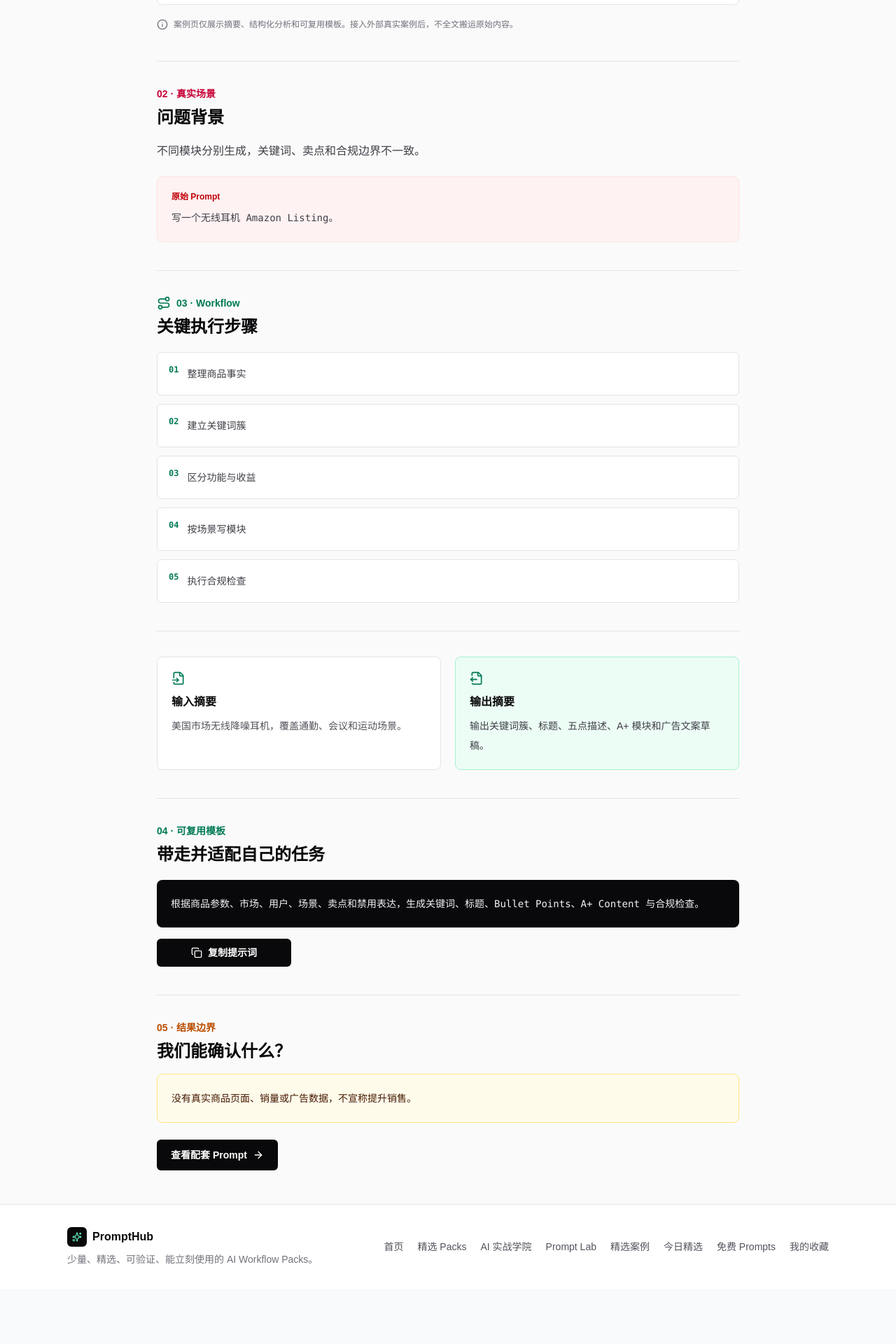
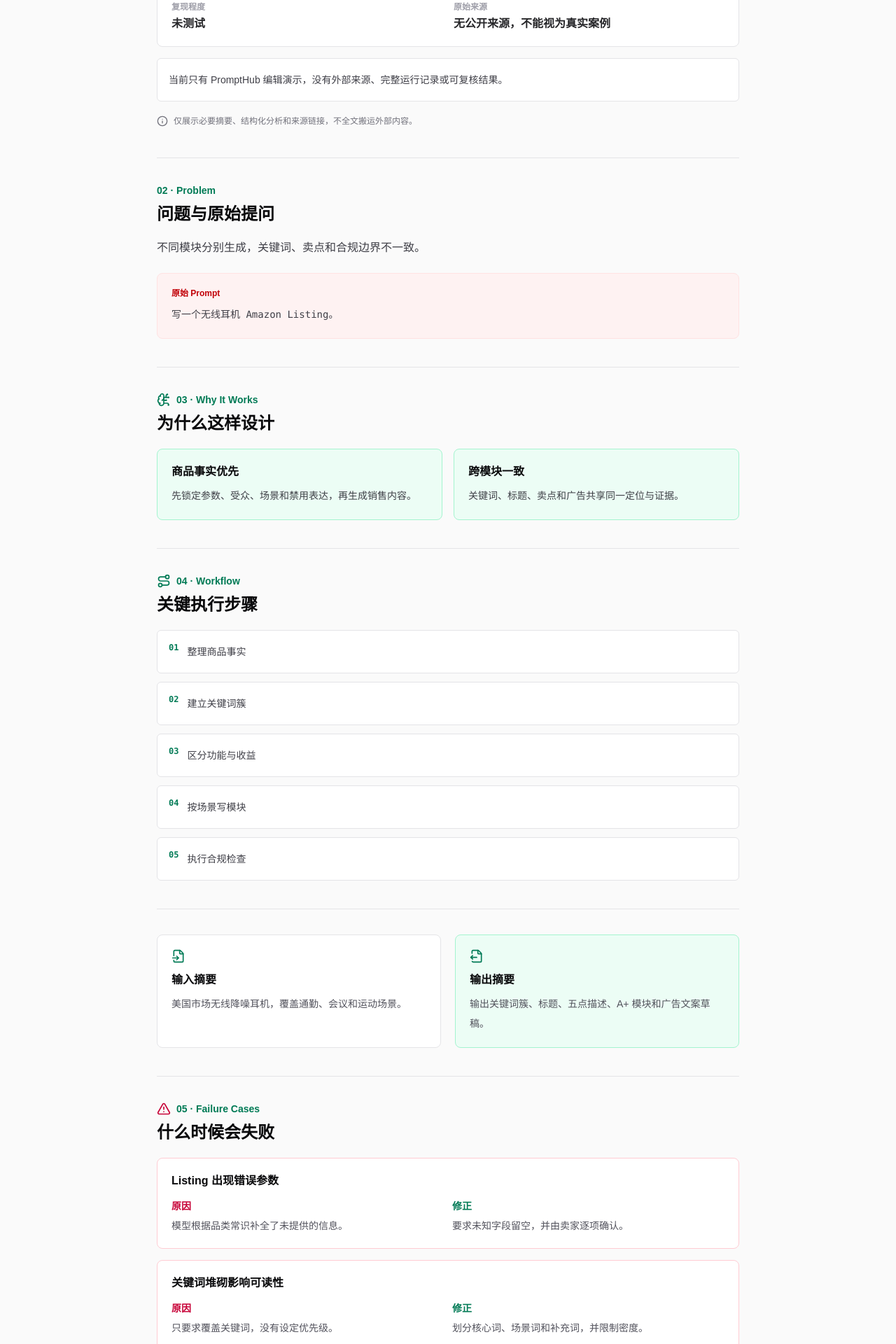
Before and after one commit to lyu20161226-beep/PromptHub, a Next.js app: page /cases/amazon-headphones-listing in a window 1280 px wide. Shown: the part 760-2680 px from the top of the page at 70% size. Before the commit the page ends 2601 px from the top, so only its background shows below. Built offline with nearby package versions, Linux system fonts and the light colour scheme; no server answers.

Commit message:
add evidence and model evaluation to workflow cases

```diff
--- a/src/components/CaseDetail.tsx
+++ b/src/components/CaseDetail.tsx
@@ -1,16 +1,34 @@
 import Link from "next/link";
+import type { ReactNode } from "react";
 import {
+  AlertTriangle,
   ArrowLeft,
   ArrowRight,
+  BrainCircuit,
+  CheckCircle2,
   ExternalLink,
   FileInput,
   FileOutput,
+  FlaskConical,
   Info,
   Route,
   ShieldAlert,
 } from "lucide-react";
 import { CopyButton } from "@/components/CopyButton";
 import type { CuratedCase } from "@/data/case-studies";
+
+const statusLabels = {
+  verified: "Verified",
+  "source-linked": "Source-linked",
+  unverified: "Demo · Unverified",
+} as const;
+
+const reproducibilityLabels = {
+  high: "高",
+  medium: "中",
+  low: "低",
+  "not-tested": "未测试",
+} as const;
 
 export function CaseDetail({ caseItem }: { caseItem: CuratedCase }) {
   return (
@@ -24,34 +42,36 @@
             </Link>
             <div className="mt-7 flex flex-wrap items-center gap-2">
               <span className="rounded-full bg-amber-100 px-3 py-1 text-xs font-bold text-amber-800">
-                Demo · Unverified
+                {statusLabels[caseItem.verificationStatus]}
               </span>
-              <span className="rounded-full bg-zinc-100 px-3 py-1 text-xs font-bold text-zinc-600">
-                {caseItem.category}
-              </span>
+              <span className="rounded-full bg-zinc-100 px-3 py-1 text-xs font-bold text-zinc-600">{caseItem.category}</span>
             </div>
             <h1 className="mt-4 text-4xl font-bold leading-tight text-zinc-950 sm:text-5xl">{caseItem.title}</h1>
             <p className="mt-5 text-lg leading-8 text-zinc-600">{caseItem.useCase}</p>
+            {caseItem.verificationStatus === "unverified" ? (
               <div className="mt-6 rounded-lg border border-amber-200 bg-amber-50 p-4">
                 <div className="flex gap-3">
                   <ShieldAlert className="mt-0.5 h-5 w-5 shrink-0 text-amber-700" aria-hidden="true" />
                   <div>
-                  <p className="font-bold text-amber-950">当前是未验证的结构示例</p>
+                    <p className="font-bold text-amber-950">当前是未验证的结构演示</p>
                     <p className="mt-1 text-sm leading-6 text-amber-900">{caseItem.curatorNote}</p>
                   </div>
                 </div>
               </div>
+            ) : null}
           </div>
         </header>
 
         <div className="mx-auto max-w-4xl space-y-10 px-4 py-12 sm:px-6 lg:px-8">
           <section>
-            <p className="text-sm font-bold text-emerald-700">01 · 来源与证据</p>
-            <h2 className="mt-2 text-2xl font-bold text-zinc-950">来源信息</h2>
+            <SectionLabel index="01" label="Evidence" />
+            <h2 className="mt-2 text-2xl font-bold text-zinc-950">来源与证据</h2>
             <dl className="mt-5 grid gap-4 rounded-lg border border-zinc-200 bg-white p-5 sm:grid-cols-2">
-              <div><dt className="text-xs font-bold text-zinc-400">平台</dt><dd className="mt-1 font-semibold text-zinc-800">{caseItem.sourcePlatform}</dd></div>
-              <div><dt className="text-xs font-bold text-zinc-400">作者</dt><dd className="mt-1 font-semibold text-zinc-800">{caseItem.sourceAuthor ?? "未提供"}</dd></div>
-              <div><dt className="text-xs font-bold text-zinc-400">日期</dt><dd className="mt-1 font-semibold text-zinc-800">{caseItem.sourceDate ?? "未提供"}</dd></div>
+              <Fact label="来源平台" value={caseItem.sourcePlatform} />
+              <Fact label="作者" value={caseItem.sourceAuthor ?? "未提供"} />
+              <Fact label="来源日期" value={caseItem.sourceDate ?? "未提供"} />
+              <Fact label="测试日期" value={caseItem.evidence.testedAt ?? "尚未测试"} />
+              <Fact label="复现程度" value={reproducibilityLabels[caseItem.evidence.reproducibility]} />
               <div>
                 <dt className="text-xs font-bold text-zinc-400">原始来源</dt>
                 <dd className="mt-1 font-semibold text-zinc-800">
@@ -63,15 +83,18 @@
                 </dd>
               </div>
             </dl>
+            <p className="mt-4 rounded-md border border-zinc-200 bg-white p-4 text-sm leading-7 text-zinc-700">
+              {caseItem.evidence.summary}
+            </p>
             <p className="mt-4 flex gap-2 text-xs leading-6 text-zinc-500">
               <Info className="mt-1 h-4 w-4 shrink-0" aria-hidden="true" />
-              案例页仅展示摘要、结构化分析和可复用模板。接入外部真实案例后，不全文搬运原始内容。
+              仅展示必要摘要、结构化分析和来源链接，不全文搬运外部内容。
             </p>
           </section>
 
           <section className="border-t border-zinc-200 pt-9">
-            <p className="text-sm font-bold text-rose-700">02 · 真实场景</p>
-            <h2 className="mt-2 text-2xl font-bold text-zinc-950">问题背景</h2>
+            <SectionLabel index="02" label="Problem" />
+            <h2 className="mt-2 text-2xl font-bold text-zinc-950">问题与原始提问</h2>
             <p className="mt-4 text-base leading-8 text-zinc-700">{caseItem.problem}</p>
             <div className="mt-5 rounded-lg border border-red-100 bg-red-50 p-5">
               <p className="text-xs font-bold text-red-700">原始 Prompt</p>
@@ -81,8 +104,24 @@
 
           <section className="border-t border-zinc-200 pt-9">
             <div className="flex items-center gap-2 text-emerald-700">
+              <BrainCircuit className="h-5 w-5" aria-hidden="true" />
+              <SectionLabel index="03" label="Why It Works" />
+            </div>
+            <h2 className="mt-2 text-2xl font-bold text-zinc-950">为什么这样设计</h2>
+            <div className="mt-5 grid gap-4 sm:grid-cols-2">
+              {caseItem.whyItWorks.map((item) => (
+                <div className="rounded-lg border border-emerald-200 bg-emerald-50 p-5" key={item.principle}>
+                  <h3 className="font-bold text-zinc-950">{item.principle}</h3>
+                  <p className="mt-2 text-sm leading-7 text-zinc-700">{item.explanation}</p>
+                </div>
+              ))}
+            </div>
+          </section>
+
+          <section className="border-t border-zinc-200 pt-9">
+            <div className="flex items-center gap-2 text-emerald-700">
               <Route className="h-5 w-5" aria-hidden="true" />
-              <p className="text-sm font-bold">03 · Workflow</p>
+              <SectionLabel index="04" label="Workflow" />
             </div>
             <h2 className="mt-2 text-2xl font-bold text-zinc-950">关键执行步骤</h2>
             <ol className="mt-5 space-y-3">
@@ -96,20 +135,51 @@
           </section>
 
           <section className="grid gap-5 border-t border-zinc-200 pt-9 md:grid-cols-2">
-            <div className="rounded-lg border border-zinc-200 bg-white p-5">
-              <FileInput className="h-5 w-5 text-emerald-700" aria-hidden="true" />
-              <h2 className="mt-3 font-bold text-zinc-950">输入摘要</h2>
-              <p className="mt-2 text-sm leading-7 text-zinc-600">{caseItem.inputSummary}</p>
+            <SummaryCard icon={<FileInput className="h-5 w-5" />} title="输入摘要" text={caseItem.inputSummary} />
+            <SummaryCard icon={<FileOutput className="h-5 w-5" />} title="输出摘要" text={caseItem.outputSummary} accent />
+          </section>
+
+          <section className="border-t border-zinc-200 pt-9">
+            <div className="flex items-center gap-2 text-rose-700">
+              <AlertTriangle className="h-5 w-5" aria-hidden="true" />
+              <SectionLabel index="05" label="Failure Cases" />
             </div>
-            <div className="rounded-lg border border-emerald-200 bg-emerald-50 p-5">
-              <FileOutput className="h-5 w-5 text-emerald-700" aria-hidden="true" />
-              <h2 className="mt-3 font-bold text-zinc-950">输出摘要</h2>
-              <p className="mt-2 text-sm leading-7 text-zinc-700">{caseItem.outputSummary}</p>
+            <h2 className="mt-2 text-2xl font-bold text-zinc-950">什么时候会失败</h2>
+            <div className="mt-5 space-y-4">
+              {caseItem.failureCases.map((failure) => (
+                <div className="rounded-lg border border-rose-200 bg-white p-5" key={failure.symptom}>
+                  <h3 className="font-bold text-zinc-950">{failure.symptom}</h3>
+                  <dl className="mt-3 grid gap-3 text-sm leading-6 sm:grid-cols-2">
+                    <div><dt className="font-bold text-rose-700">原因</dt><dd className="mt-1 text-zinc-600">{failure.cause}</dd></div>
+                    <div><dt className="font-bold text-emerald-700">修正</dt><dd className="mt-1 text-zinc-600">{failure.fix}</dd></div>
+                  </dl>
+                </div>
+              ))}
             </div>
           </section>
 
           <section className="border-t border-zinc-200 pt-9">
-            <p className="text-sm font-bold text-emerald-700">04 · 可复用模板</p>
+            <div className="flex items-center gap-2 text-emerald-700">
+              <FlaskConical className="h-5 w-5" aria-hidden="true" />
+              <SectionLabel index="06" label="Model Comparison" />
+            </div>
+            <h2 className="mt-2 text-2xl font-bold text-zinc-950">模型测试状态</h2>
+            <div className="mt-5 overflow-hidden rounded-lg border border-zinc-200 bg-white">
+              <div className="grid grid-cols-[0.8fr_0.8fr_1.4fr] gap-3 border-b border-zinc-200 bg-zinc-100 px-4 py-3 text-xs font-bold text-zinc-500">
+                <span>模型</span><span>状态 / 评分</span><span>结论</span>
+              </div>
+              {caseItem.modelComparison.map((item) => (
+                <div className="grid grid-cols-[0.8fr_0.8fr_1.4fr] gap-3 border-b border-zinc-100 px-4 py-4 text-sm last:border-0" key={item.model}>
+                  <span className="font-bold text-zinc-950">{item.model}</span>
+                  <span className="text-zinc-600">{item.status === "tested" ? `${item.score ?? "-"} / 5` : "未测试"}</span>
+                  <span className="leading-6 text-zinc-600">{item.note}</span>
+                </div>
+              ))}
+            </div>
+          </section>
+
+          <section className="border-t border-zinc-200 pt-9">
+            <SectionLabel index="07" label="Reusable Template" />
             <h2 className="mt-2 text-2xl font-bold text-zinc-950">带走并适配自己的任务</h2>
             <pre className="mt-5 whitespace-pre-wrap break-words rounded-lg bg-zinc-950 p-5 font-mono text-sm leading-7 text-zinc-100">
               {caseItem.reusableTemplate}
@@ -120,7 +190,7 @@
           </section>
 
           <section className="border-t border-zinc-200 pt-9">
-            <p className="text-sm font-bold text-amber-700">05 · 结果边界</p>
+            <SectionLabel index="08" label="Result Boundary" />
             <h2 className="mt-2 text-2xl font-bold text-zinc-950">我们能确认什么？</h2>
             <p className="mt-4 rounded-lg border border-amber-200 bg-amber-50 p-5 text-sm leading-7 text-amber-950">
               {caseItem.resultClaim}
@@ -134,3 +204,21 @@
     </main>
   );
 }
+
+function SectionLabel({ index, label }: { index: string; label: string }) {
+  return <p className="text-sm font-bold text-emerald-700">{index} · {label}</p>;
+}
+
+function Fact({ label, value }: { label: string; value: string }) {
+  return <div><dt className="text-xs font-bold text-zinc-400">{label}</dt><dd className="mt-1 font-semibold text-zinc-800">{value}</dd></div>;
+}
+
+function SummaryCard({ icon, title, text, accent = false }: { icon: ReactNode; title: string; text: string; accent?: boolean }) {
+  return (
+    <div className={`rounded-lg border p-5 ${accent ? "border-emerald-200 bg-emerald-50" : "border-zinc-200 bg-white"}`}>
+      <div className="text-emerald-700">{icon}</div>
+      <h2 className="mt-3 font-bold text-zinc-950">{title}</h2>
+      <p className="mt-2 text-sm leading-7 text-zinc-600">{text}</p>
+    </div>
+  );
+}
--- a/src/data/case-studies.ts
+++ b/src/data/case-studies.ts
@@ -1,4 +1,5 @@
 export type CaseVerificationStatus = "verified" | "source-linked" | "unverified";
+export type ModelTestStatus = "tested" | "not-tested";
 
 export type CuratedCase = {
   id: string;
@@ -26,6 +27,27 @@
   tags: readonly string[];
   verificationStatus: CaseVerificationStatus;
   curatorNote: string;
+  evidence: {
+    summary: string;
+    testedAt: string | null;
+    testedModels: readonly string[];
+    reproducibility: "high" | "medium" | "low" | "not-tested";
+  };
+  whyItWorks: readonly {
+    principle: string;
+    explanation: string;
+  }[];
+  failureCases: readonly {
+    symptom: string;
+    cause: string;
+    fix: string;
+  }[];
+  modelComparison: readonly {
+    model: string;
+    status: ModelTestStatus;
+    score: number | null;
+    note: string;
+  }[];
   promptSlug: string;
   relatedPackSlugs: readonly string[];
 };
@@ -36,6 +58,20 @@
   views: null,
   bookmarks: null,
 } as const;
+
+const unverifiedEvidence = {
+  summary: "当前只有 PromptHub 编辑演示，没有外部来源、完整运行记录或可复核结果。",
+  testedAt: null,
+  testedModels: [],
+  reproducibility: "not-tested",
+} as const;
+
+const untestedModelComparison = ["GPT", "Claude", "Gemini", "DeepSeek"].map((model) => ({
+  model,
+  status: "not-tested" as const,
+  score: null,
+  note: "待使用同一输入、输出标准和测试轮次进行人工验证。",
+}));
 
 export const caseStudies: readonly CuratedCase[] = [
   {
@@ -59,6 +95,16 @@
     tags: ["Next.js", "Debug", "根因分析"],
     verificationStatus: "unverified",
     curatorNote: "该案例用于演示统一案例结构。接入真实案例时需补充公开来源或可核验记录。",
+    evidence: unverifiedEvidence,
+    whyItWorks: [
+      { principle: "假设驱动调试", explanation: "先列出可证伪假设，再用最小实验缩小问题范围。" },
+      { principle: "事实与推测分离", explanation: "明确区分日志、复现结果和仍待验证的判断。" },
+    ],
+    failureCases: [
+      { symptom: "修改多处后错误暂时消失", cause: "没有建立最小复现，无法确认真正根因。", fix: "回退到最小改动，并逐项记录验证结果。" },
+      { symptom: "模型给出通用修复清单", cause: "缺少环境、堆栈和最近改动。", fix: "补充版本、完整错误和稳定复现步骤。" },
+    ],
+    modelComparison: untestedModelComparison,
     promptSlug: "debug-root-cause",
     relatedPackSlugs: ["indie-product-research"],
   },
@@ -83,6 +129,16 @@
     tags: ["SEO", "内容集群", "搜索意图"],
     verificationStatus: "unverified",
     curatorNote: "真实发布前必须使用搜索工具补充关键词数据，并人工核验搜索结果页。",
+    evidence: unverifiedEvidence,
+    whyItWorks: [
+      { principle: "搜索意图优先", explanation: "先判断用户要学习、比较还是购买，再决定页面类型。" },
+      { principle: "主题集群", explanation: "通过支柱页与子主题减少重复内容，并建立清晰内链。" },
+    ],
+    failureCases: [
+      { symptom: "生成大量相似标题", cause: "只要求数量，没有约束搜索意图和内容边界。", fix: "按意图、漏斗阶段和证据需求去重。" },
+      { symptom: "选题看起来合理但没有流量", cause: "没有接入真实关键词与 SERP 数据。", fix: "发布前人工验证搜索量、竞争度和结果类型。" },
+    ],
+    modelComparison: untestedModelComparison,
     promptSlug: "seo-content-brief",
     relatedPackSlugs: ["xiaohongshu-growth", "indie-product-research"],
   },
@@ -107,6 +163,16 @@
     tags: ["简历", "求职", "成果量化"],
     verificationStatus: "unverified",
     curatorNote: "案例强调可核验表达，不把文案优化等同于招聘结果。",
+    evidence: unverifiedEvidence,
+    whyItWorks: [
+      { principle: "可核验表达", explanation: "只强化真实动作、范围和影响，不编造结果数字。" },
+      { principle: "岗位对齐", explanation: "将经历与目标岗位能力对应，降低招聘者理解成本。" },
+    ],
+    failureCases: [
+      { symptom: "简历数字很亮眼但无法解释", cause: "模型为了增强说服力虚构指标。", fix: "未知数字标记待补，面试前准备证据。" },
+      { symptom: "每条经历都像同一个模板", cause: "没有保留任务差异和个人贡献。", fix: "补充角色、约束、协作对象和决策过程。" },
+    ],
+    modelComparison: untestedModelComparison,
     promptSlug: "resume-impact-rewrite",
     relatedPackSlugs: [],
   },
@@ -131,6 +197,16 @@
     tags: ["小红书", "种草", "产品内容"],
     verificationStatus: "unverified",
     curatorNote: "真实案例需要补充原帖链接、发布时间和平台公开数据。",
+    evidence: unverifiedEvidence,
+    whyItWorks: [
+      { principle: "场景先于卖点", explanation: "先让目标用户看见自己的问题，再解释产品如何介入。" },
+      { principle: "完整发布闭环", explanation: "标题、正文、标签、互动和复盘使用同一用户假设。" },
+    ],
+    failureCases: [
+      { symptom: "内容像硬广告", cause: "只有产品功能，没有真实场景和使用证据。", fix: "补充痛点时刻、使用过程与可核验体验。" },
+      { symptom: "标题吸引但正文无法承接", cause: "标题和正文由不同角度独立生成。", fix: "先固定单一内容承诺，再统一生成各模块。" },
+    ],
+    modelComparison: untestedModelComparison,
     promptSlug: "xiaohongshu-product-note",
     relatedPackSlugs: ["xiaohongshu-growth"],
   },
@@ -155,6 +231,16 @@
     tags: ["SaaS", "落地页", "转化"],
     verificationStatus: "unverified",
     curatorNote: "上线后应记录访问、CTA 点击和注册数据，再判断页面效果。",
+    evidence: unverifiedEvidence,
+    whyItWorks: [
+      { principle: "单一用户与行动", explanation: "围绕一个目标用户和一个 CTA，避免页面信息互相竞争。" },
+      { principle: "证据缺口显式化", explanation: "没有客户数据时列出待补材料，而不是生成虚假社会证明。" },
+    ],
+    failureCases: [
+      { symptom: "页面功能很多但价值不清楚", cause: "从产品功能而不是用户任务组织内容。", fix: "用问题、结果和使用场景重排信息。" },
+      { symptom: "文案承诺过度", cause: "缺少真实证据却要求模型写高转化文案。", fix: "降低承诺，并建立证据采集清单。" },
+    ],
+    modelComparison: untestedModelComparison,
     promptSlug: "landing-page-copy",
     relatedPackSlugs: ["indie-product-research"],
   },
@@ -179,6 +265,16 @@
     tags: ["Amazon", "Listing", "跨境电商"],
     verificationStatus: "unverified",
     curatorNote: "真实发布前需由卖家核验产品事实、关键词工具数据和平台规则。",
+    evidence: unverifiedEvidence,
+    whyItWorks: [
+      { principle: "商品事实优先", explanation: "先锁定参数、受众、场景和禁用表达，再生成销售内容。" },
+      { principle: "跨模块一致", explanation: "关键词、标题、卖点和广告共享同一定位与证据。" },
+    ],
+    failureCases: [
+      { symptom: "Listing 出现错误参数", cause: "模型根据品类常识补全了未提供的信息。", fix: "要求未知字段留空，并由卖家逐项确认。" },
+      { symptom: "关键词堆砌影响可读性", cause: "只要求覆盖关键词，没有设定优先级。", fix: "划分核心词、场景词和补充词，并限制密度。" },
+    ],
+    modelComparison: untestedModelComparison,
     promptSlug: "landing-page-copy",
     relatedPackSlugs: ["cross-border-commerce"],
   },
```
Lines whose indentation alone changed are shown as unchanged.
